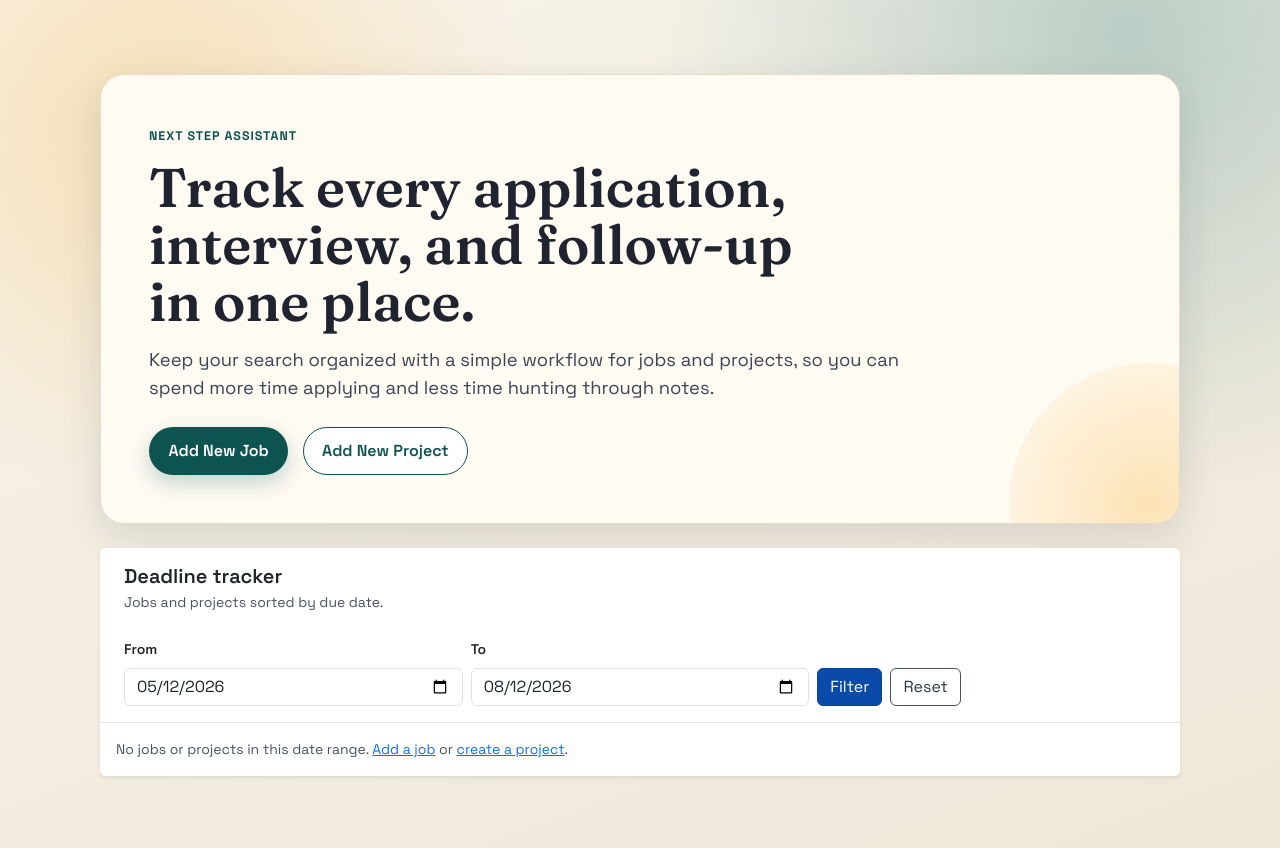
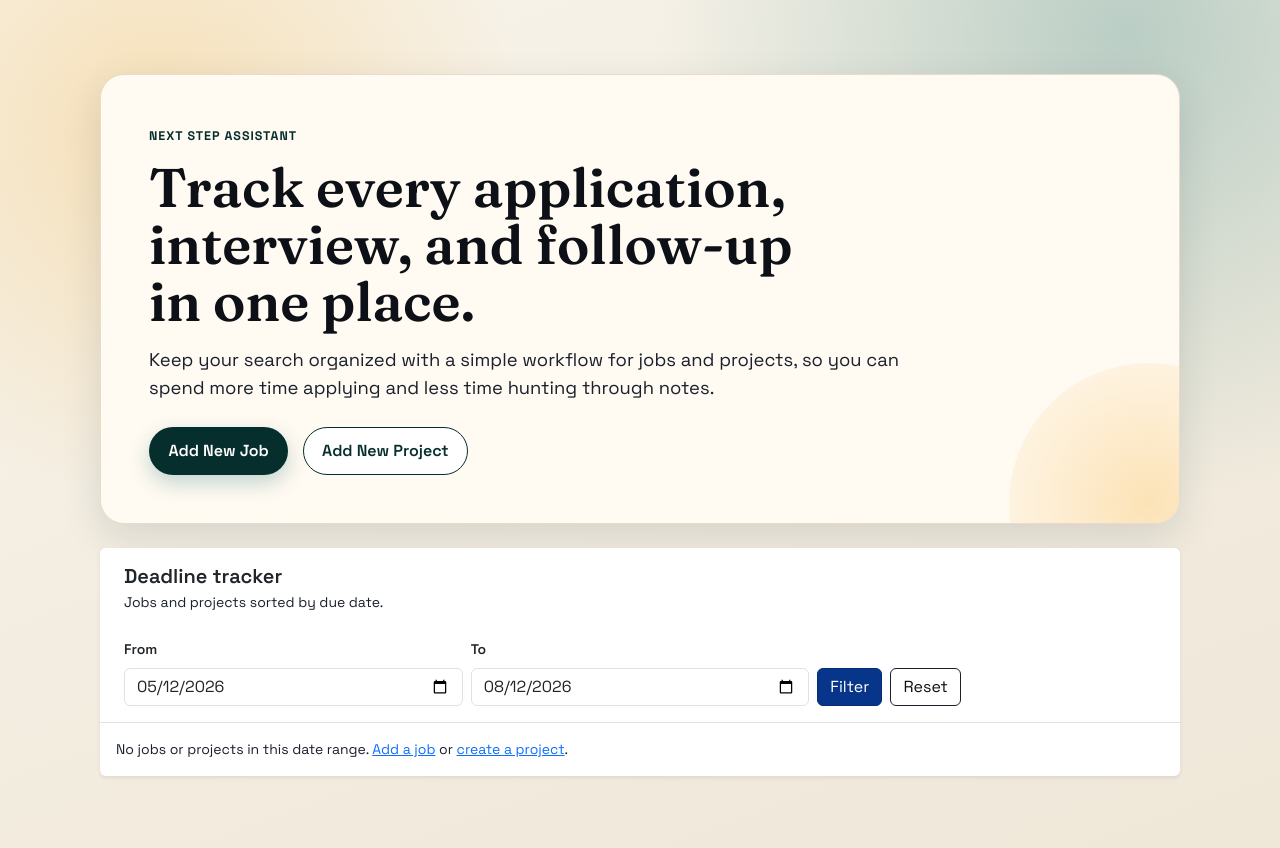
Before and after one commit to NU-CS-Software-Studio-Spring-26/project-next-step-assistant, a Rails app: page / in a window 1280 px wide. Shown: the part 57-905 px from the top of the page. Run offline with Rails 7, Linux system fonts and the light colour scheme; some libraries are stand-ins or nearby versions.

Commit message:
Bump text contrast to AAA on hero, buttons, links, and muted text
Failing AAA elements per accessibility report: eyebrow, h1, hero copy,
home buttons, text-body-secondary, btn-primary, btn-outline-secondary,
link-primary. Replaced design-token colors with explicit very-dark
values (#062e2c / #1a202c / #0d1117 / #07358a / rgb(4,35,33)) so
contrast clearly exceeds 7:1 on white/cream backgrounds.

```diff
--- a/app/assets/stylesheets/app.css
+++ b/app/assets/stylesheets/app.css
@@ -5,7 +5,6 @@
 	--home-bg: #f5f1e8;
 	--home-surface: #fffaf2;
 	--home-ink: #1f2430;
-	/* was #4b5563 — darker for WCAG AA on cream hero/cards */
 	--home-muted: #3d4555;
 	--home-primary: #126d6a;
 	--home-primary-deep: #0d5350;
@@ -63,7 +62,7 @@ body {
 	font-weight: 700;
 	text-transform: uppercase;
 	letter-spacing: 0.08em;
-	color: var(--home-primary-deep);
+	color: #062e2c;
 	font-size: 0.78rem;
 }
 
@@ -73,13 +72,14 @@ body {
 	line-height: 1.05;
 	margin: 0;
 	max-width: 18ch;
+	color: #0d1117;
 }
 
 .hero-copy {
 	margin-top: 1rem;
 	margin-bottom: 0;
 	max-width: 66ch;
-	color: var(--home-muted);
+	color: #1a202c;
 	font-size: clamp(1rem, 1.5vw, 1.15rem);
 }
 
@@ -103,26 +103,26 @@ body {
 }
 
 .btn-primary-home {
-	background: var(--home-primary-deep);
+	background: #062e2c;
 	color: #fff;
 	border: 1px solid transparent;
 	box-shadow: 0 8px 20px rgba(18, 109, 106, 0.26);
 }
 
 .btn-primary-home:hover {
-	background: #08403e;
+	background: #041d1c;
 	color: #fff;
 	transform: translateY(-1px);
 }
 
 .btn-secondary-home {
-	color: var(--home-primary-deep);
+	color: #062e2c;
 	background: #ffffff;
-	border: 1px solid var(--home-primary-deep);
+	border: 1px solid #062e2c;
 }
 
 .btn-secondary-home:hover {
-	color: var(--home-primary-deep);
+	color: #062e2c;
 	transform: translateY(-1px);
 	box-shadow: 0 8px 18px rgba(20, 36, 51, 0.12);
 }
@@ -400,23 +400,23 @@ body {
 	margin: 0 0.5rem;
 }
 
-/* Darker primary buttons for AAA contrast (7:1 white-on-bg) */
+/* Darker primary buttons for AAA contrast (white-on-bg well above 7:1) */
 .btn-primary {
-	--bs-btn-bg: #0a4ba9;
-	--bs-btn-border-color: #094399;
-	--bs-btn-hover-bg: #08408f;
-	--bs-btn-hover-border-color: #073a82;
-	--bs-btn-active-bg: #08408f;
-	--bs-btn-active-border-color: #073a82;
+	--bs-btn-bg: #07358a;
+	--bs-btn-border-color: #062c75;
+	--bs-btn-hover-bg: #062c75;
+	--bs-btn-hover-border-color: #052461;
+	--bs-btn-active-bg: #062c75;
+	--bs-btn-active-border-color: #052461;
 }
 
-/* === WCAG AA contrast overrides === */
+/* === WCAG AAA contrast overrides === */
 
 /* Bootstrap text-muted / text-body-secondary default to translucent grays
-   that fail AA on light cream backgrounds — use a solid darker color. */
+   that fail on light cream backgrounds — use a much darker color (AAA 7:1+). */
 .text-muted,
 .text-body-secondary {
-	color: #4a5260 !important;
+	color: #1a202c !important;
 }
 
 /* Navbar links: stronger contrast on bg-body-tertiary (#f8f9fa) */
@@ -444,22 +444,22 @@ body {
 	color: #000;
 }
 
-/* Outline secondary buttons: darker text and stronger border for AA */
+/* Outline secondary buttons: very dark text and stronger border (AAA) */
 .btn-outline-secondary {
-	--bs-btn-color: #2d3740;
-	--bs-btn-border-color: #4a5260;
+	--bs-btn-color: #0d1117;
+	--bs-btn-border-color: #1a202c;
 	--bs-btn-hover-color: #fff;
-	--bs-btn-hover-bg: #2d3740;
-	--bs-btn-hover-border-color: #2d3740;
+	--bs-btn-hover-bg: #1a202c;
+	--bs-btn-hover-border-color: #1a202c;
 	--bs-btn-active-color: #fff;
-	--bs-btn-active-bg: #2d3740;
-	--bs-btn-active-border-color: #2d3740;
+	--bs-btn-active-bg: #1a202c;
+	--bs-btn-active-border-color: #1a202c;
 }
 
-/* link-primary: darker teal for AA on cream backgrounds */
+/* link-primary: very dark teal for AAA contrast on cream/white backgrounds */
 .link-primary {
-	--bs-link-color-rgb: 8, 71, 68;
-	--bs-link-hover-color-rgb: 6, 50, 48;
+	--bs-link-color-rgb: 4, 35, 33;
+	--bs-link-hover-color-rgb: 2, 20, 19;
 }
 
 /* Small/muted text inside the pastel deadline-row backgrounds — pastel
```
